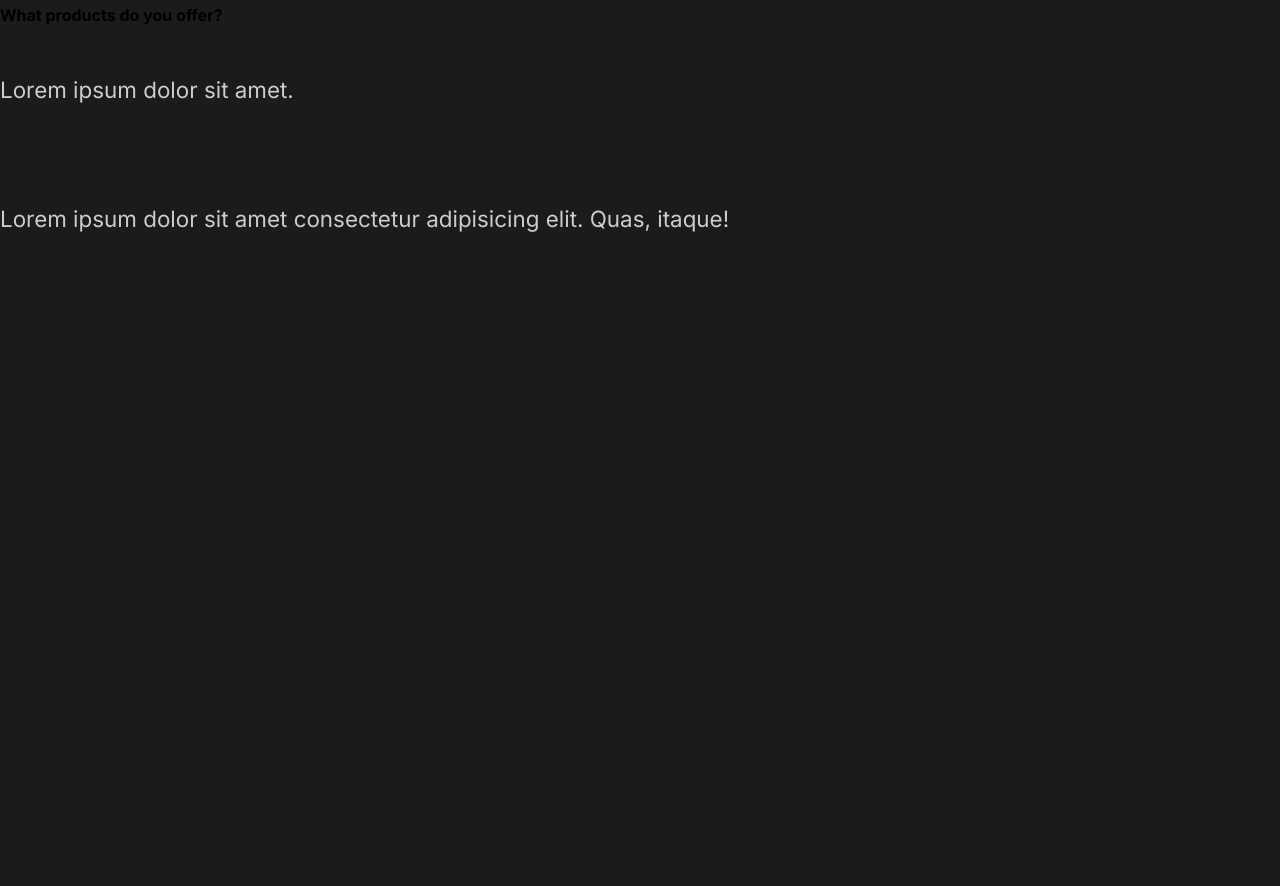
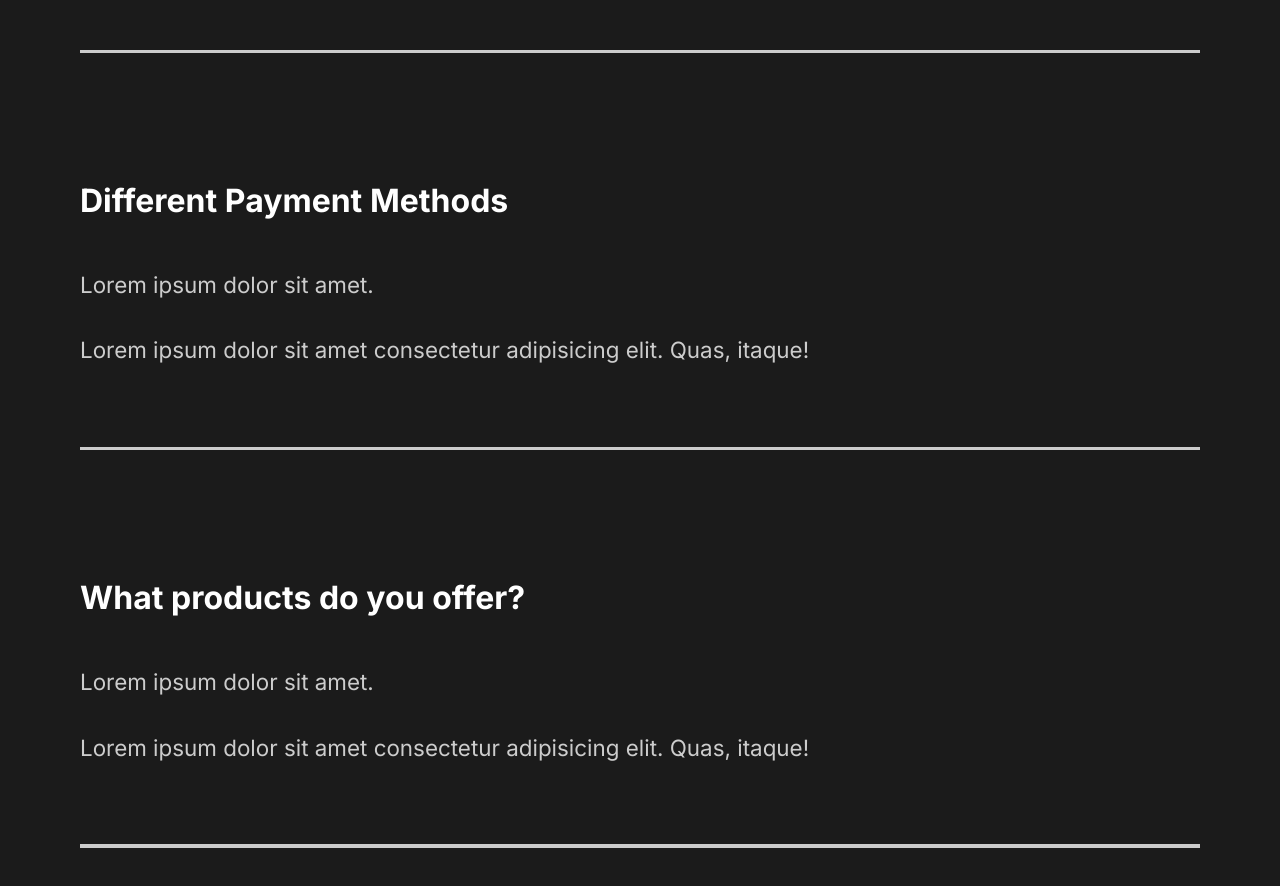
Before and after one commit to dinosantic/react_portofolio_website, a React (Create React App) app in the folder portofolio/: page / in a window 1280 px wide. Shown: the part 2500-3386 px from the top of the page. Before the commit the page ends 2784 px from the top, so only its background shows below. Built offline with nearby package versions, Linux system fonts and the light colour scheme.

Commit message:
components styleing pt.3

```diff
--- a/portofolio/src/components/FaqSection.js
+++ b/portofolio/src/components/FaqSection.js
@@ -1,8 +1,11 @@
 import React from "react";
+//style
+import styled from "styled-components";
+import { About } from "../styles";
 
 const FaqSection = () => {
   return (
-    <div className="faq">
+    <Faq>
       <h2>
         Any Questions <span>FAQ</span>{" "}
       </h2>
@@ -15,6 +18,7 @@
             itaque!
           </p>
         </div>
+        <div className="faq-line"></div>
       </div>
       <div className="question">
         <h4>Daily Schedule</h4>
@@ -25,6 +29,7 @@
             itaque!
           </p>
         </div>
+        <div className="faq-line"></div>
       </div>
       <div className="question">
         <h4>Different Payment Methods</h4>
@@ -35,6 +40,7 @@
             itaque!
           </p>
         </div>
+        <div className="faq-line"></div>
       </div>
       <div className="question">
         <h4>What products do you offer?</h4>
@@ -45,9 +51,37 @@
             itaque!
           </p>
         </div>
+        <div className="faq-line"></div>
       </div>
-    </div>
+    </Faq>
   );
 };
 
+const Faq = styled(About)`
+  display: block;
+  span {
+    display: block;
+  }
+  h2 {
+    padding-bottom: 2rem;
+    font-weight: lighter;
+  }
+  .faq-line {
+    background: #ccc;
+    height: 0.2rem;
+    margin: 2rem 0;
+    width: 100%;
+  }
+  .question {
+    padding: 3rem 0;
+    cursor: pointer;
+  }
+  .answer {
+    padding: 2rem 0;
+    p {
+      padding: 1rem 0;
+    }
+  }
+`;
+
 export default FaqSection;
--- a/portofolio/src/components/GlobalStyle.js
+++ b/portofolio/src/components/GlobalStyle.js
@@ -37,6 +37,7 @@
 }
 h4 {
     font-weight: bold;
+    font-size: 2rem;
 }
 a {
     font-size: 1.1rem;
```
